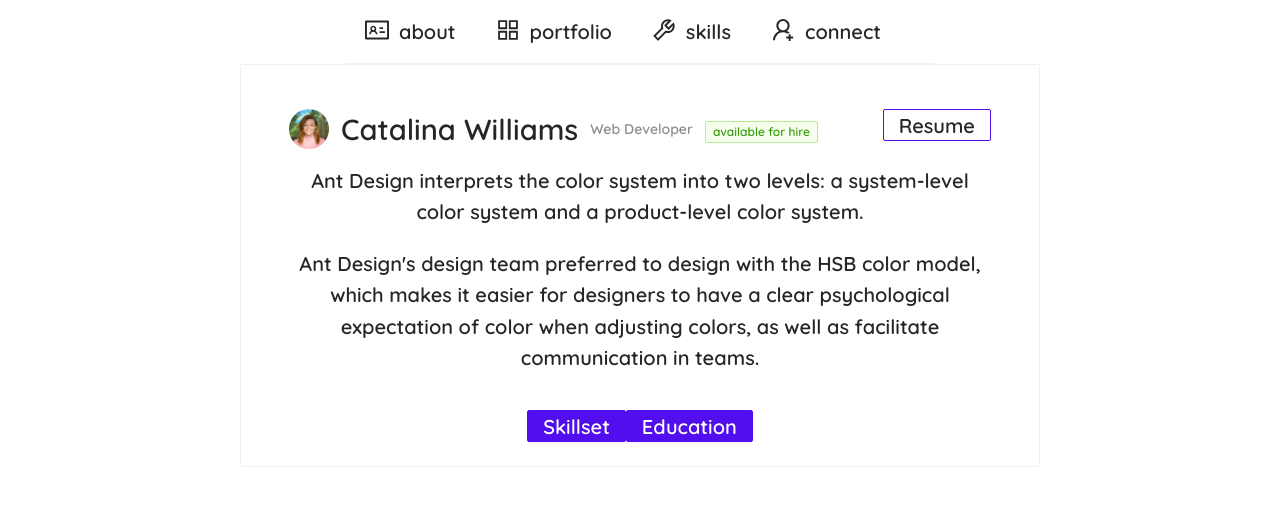
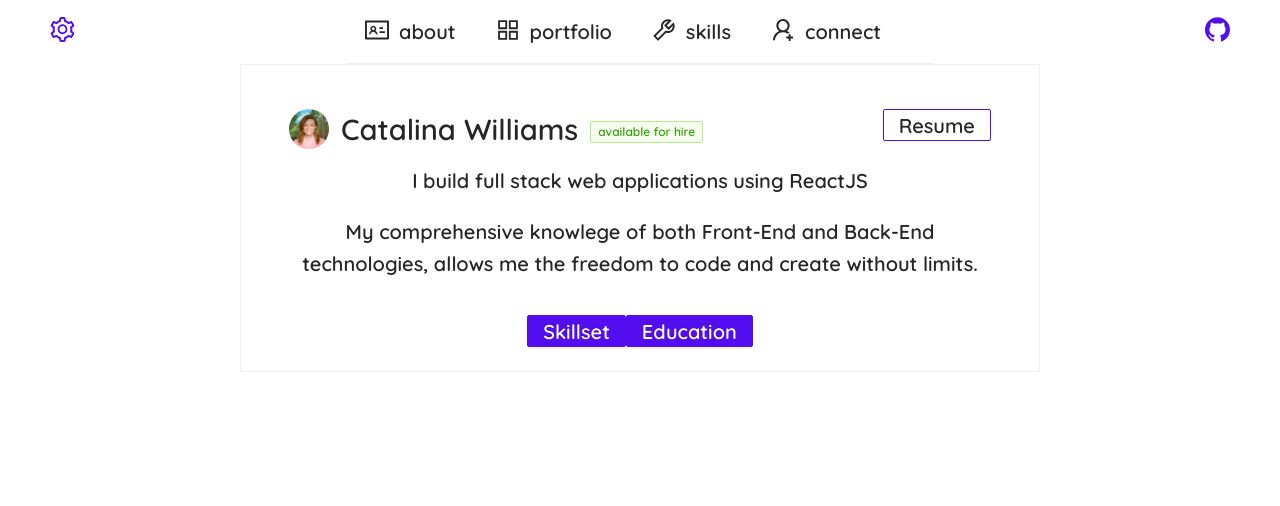
Before and after one commit to catalinarose1361/Full-Stack-Portfolio, a React (Create React App) app: page /about in a window 1280 px wide. Shown: the top 506 px of the page. Built offline with nearby package versions, Linux system fonts and the light colour scheme.

Commit message:
added links to header: link to title page and link to porfolio github repo

```diff
--- a/src/components/NavTabs.js
+++ b/src/components/NavTabs.js
@@ -1,6 +1,6 @@
 import React from "react";
 import { NavLink, Link } from "react-router-dom"
-import { GithubOutlined, LinkedinOutlined, YahooOutlined, PhoneOutlined, IdcardOutlined, UserAddOutlined, ToolOutlined, MenuUnfoldOutlined, MenuFoldOutlined } from '@ant-design/icons';
+import { GithubOutlined, LinkedinOutlined, YahooOutlined, PhoneOutlined, IdcardOutlined, UserAddOutlined, ToolOutlined, SettingOutlined, MenuUnfoldOutlined, MenuFoldOutlined } from '@ant-design/icons';
 import { Layout, Menu, Typography, Row, Col, Button } from 'antd'
 import { AppstoreOutlined } from '@ant-design/icons';
 import nameLogo from "../images/Icons/namelogo.jpg"
@@ -23,7 +23,7 @@ function NavTabs (props) {
 
           <Link to="/">
 
-            {/* <img width={300} src={nameLogo} alt="namelogo" /> */}
+          <SettingOutlined style={{ color:'#530EF0', fontSize: '25px' }} />
 
           </Link>
 
@@ -137,7 +137,11 @@ function NavTabs (props) {
       {/* TAGLINE COL */}
         <Col style={{textAlign: 'right' }} span={6}>
 
-          {/* <img width={250} src={tagLine} alt="namelogo" /> */}
+        <a href="https://github.com/catalinarose1361/React-Portfolio">
+
+          <GithubOutlined style={{ color:'#530EF0', fontSize: '25px',  }} />
+
+        </a>
 
         </Col>
 
--- a/src/pages/About.js
+++ b/src/pages/About.js
@@ -44,20 +44,17 @@ const About = () => {
      <PageHeader
     title="Catalina Williams"
     className="site-page-header"
-    subTitle="Web Developer"
+
     tags={<Tag color="green">available for hire</Tag>}
    extra={<Button>Resume</Button>}
     avatar={{ src: profilePic, size: 'large' }}
 
   >
          <Paragraph>
-      Ant Design interprets the color system into two levels: a system-level color system and a
-      product-level color system.
+      I build full stack web applications using ReactJS
     </Paragraph>
     <Paragraph>
-      Ant Design&#x27;s design team preferred to design with the HSB color model, which makes it
-      easier for designers to have a clear psychological expectation of color when adjusting colors,
-      as well as facilitate communication in teams.
+      My comprehensive knowlege of both Front-End and Back-End technologies, allows me the freedom to code and create without limits.
     </Paragraph>
 
   </PageHeader>
```
